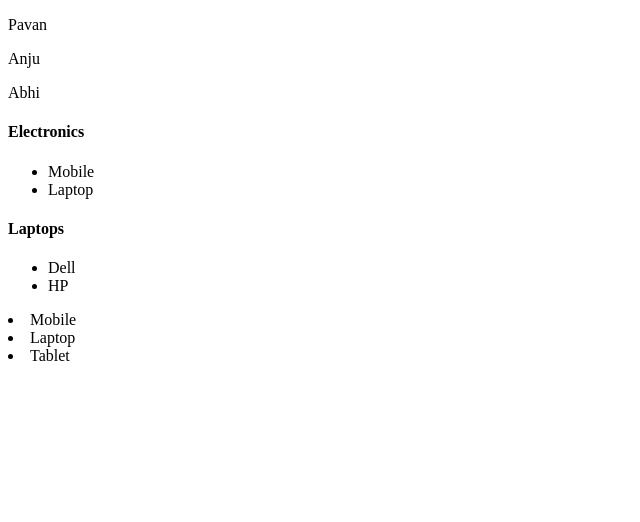
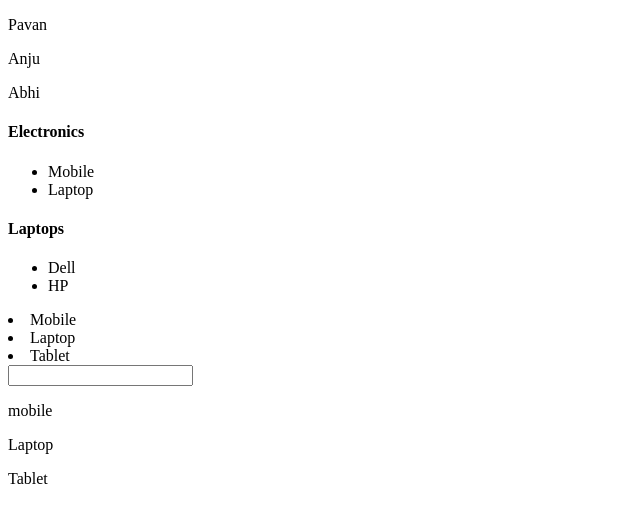
Before and after one commit to pavanraj8943/React-Practice-Problems, a React (Vite) app in the folder 31-40/: page / in a window 1280 px wide. Shown: the top 522 px of the page, without its empty margins (0-640 px from the left). Built offline with nearby package versions, Linux system fonts and the light colour scheme.

Commit message:
FilterListDynamically added

```diff
--- a/31-40/src/App.jsx
+++ b/31-40/src/App.jsx
@@ -2,6 +2,7 @@ import React from 'react'
 import ListRenderingUniqueKey from './Componetes/ListRenderingUniqueKey'
 import NestedList from './Componetes/NestedList'
 import ConditionalListRendering from './Componetes/ConditionalListRendering'
+import FilterListDynamically from './Componetes/FilterListDynamically'
 
 const App = () => {
   return (
@@ -9,6 +10,7 @@ const App = () => {
       <ListRenderingUniqueKey />
       <NestedList />
       <ConditionalListRendering />
+      <FilterListDynamically />
     </div>
   )
 }
--- /dev/null
+++ b/31-40/src/Componetes/FilterListDynamically.jsx
@@ -0,0 +1,25 @@
+import React, { useState } from "react";
+
+const FilterListDynamically = () => {
+  const items = ["mobile", "Laptop", "Tablet"];
+  const [search, setSearch] = useState("");
+
+  return (
+    <div>
+      <input
+        type="text" value={search}
+        onChange={(e) => setSearch(e.target.value)}
+      />
+
+      {items
+        .filter((item) =>
+          item.includes(search)
+        )
+        .map((item, index) => (
+          <p key={index}>{item}</p>
+        ))}
+    </div>
+  );
+};
+
+export default FilterListDynamically;
```
